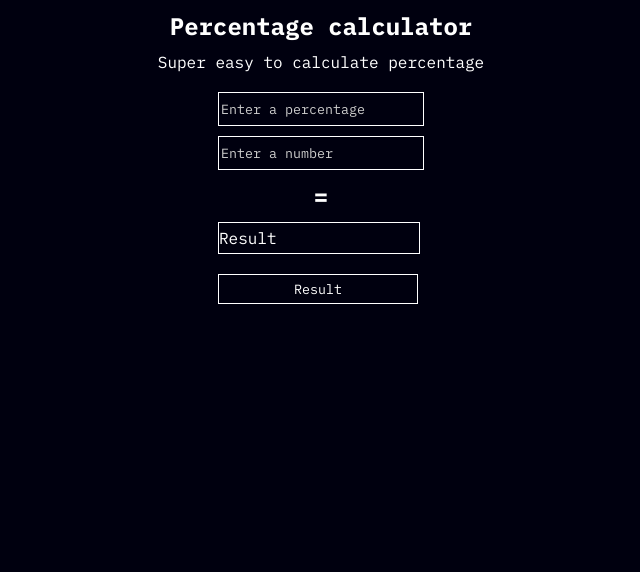
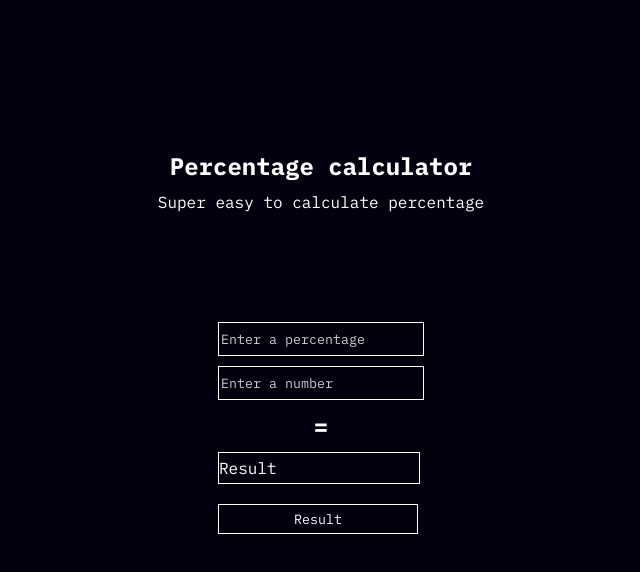
Before and after one commit to selimAP/Percentage-calculator, a plain HTML site: page index.html in a window 1280 px wide. Shown: the whole page, without its empty margins (319-959 px from the left). Drawn offline with Linux system fonts and the light colour scheme.

Commit message:
changing the margin

```diff
--- a/style.css
+++ b/style.css
@@ -12,13 +12,14 @@
 
 .title h2{
   color: white;
-  margin: 10px;
+  margin-top: 150px;
   display: flex;
   justify-content: center;
 }
 .title p{
   color: white;
   margin: 10px;
+  margin-bottom: 100px;
 }
 
 .center{
```
